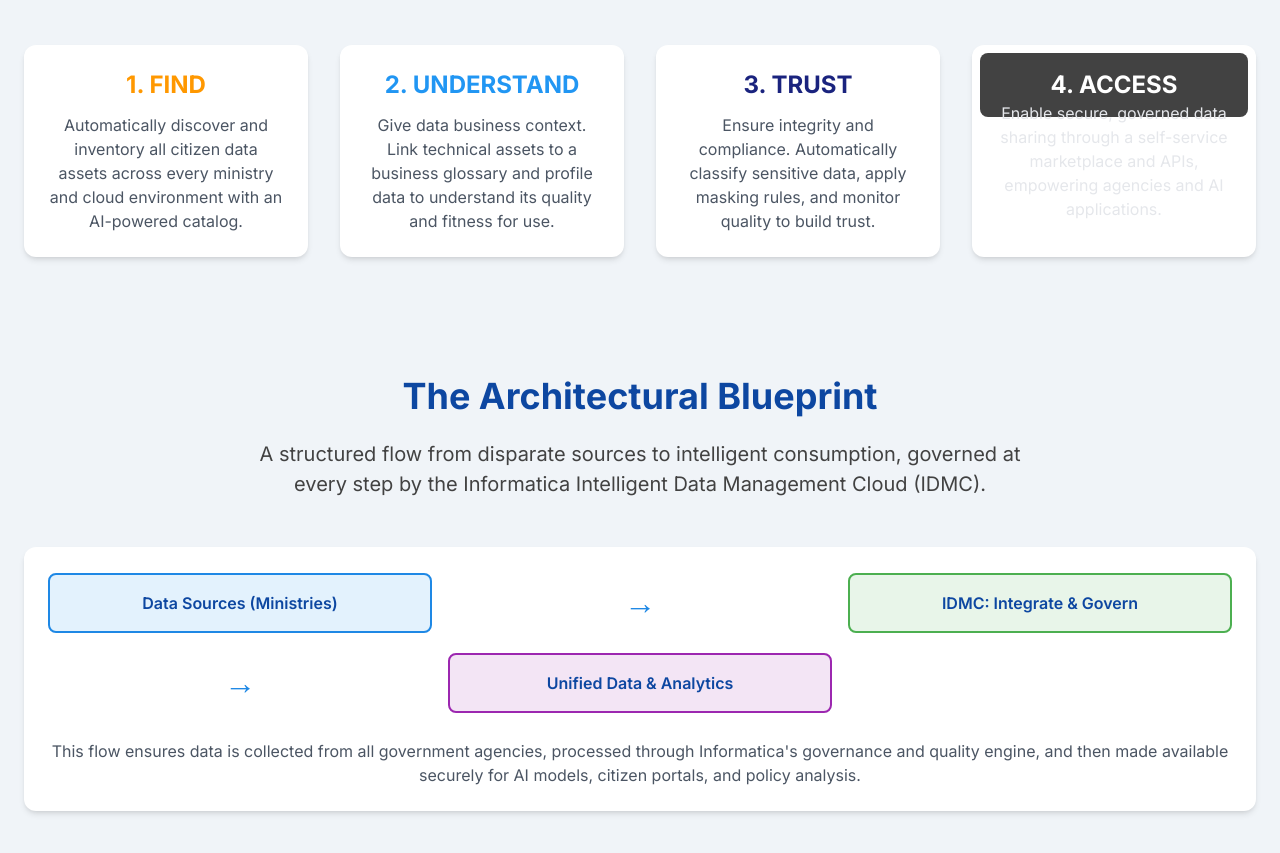
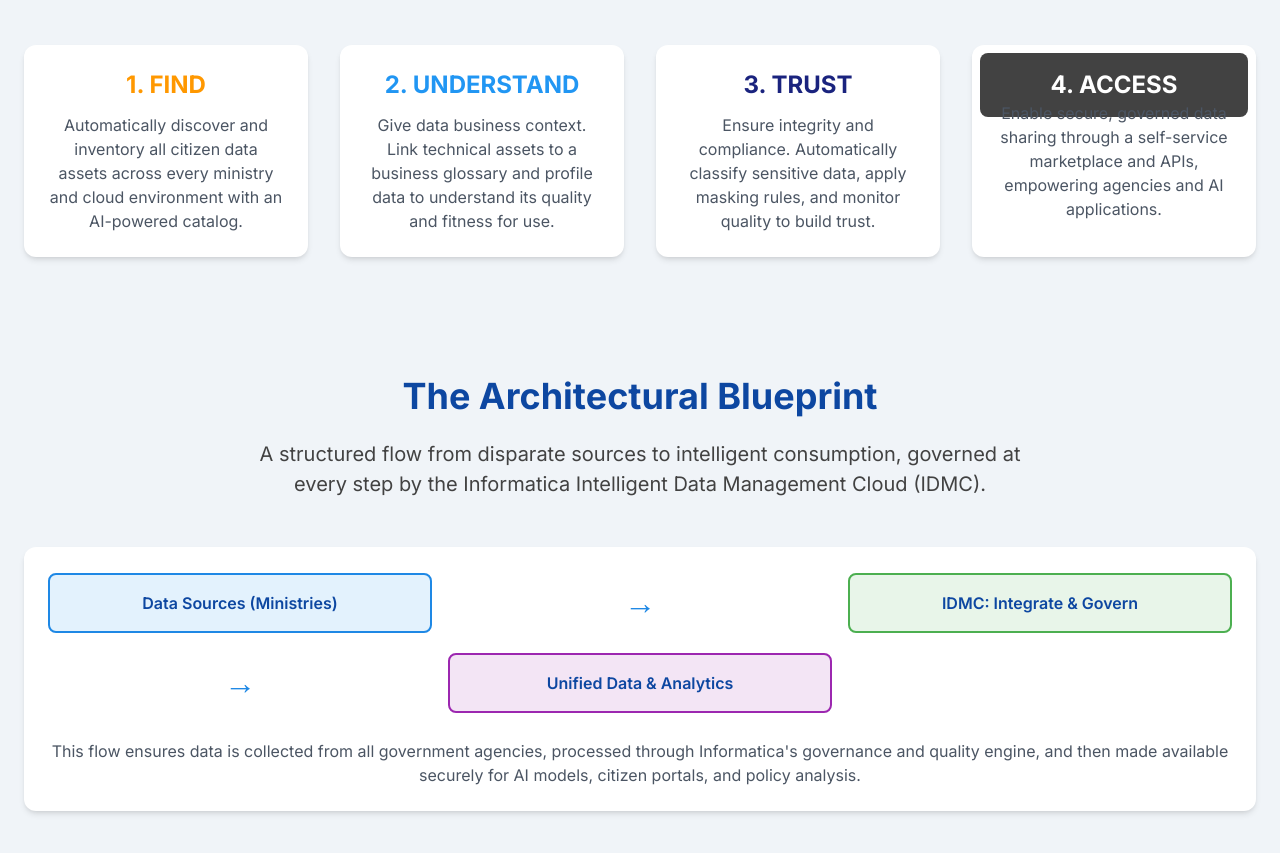
Before and after one commit to ashokr-informatica/dgp, a plain HTML site: page index.html in a window 1280 px wide. Shown: the part 1045-1898 px from the top of the page. Drawn offline with nearby package versions, Linux system fonts and the light colour scheme.

Commit message:
Update index.html

```diff
--- a/index.html
+++ b/index.html
@@ -159,7 +159,7 @@
                 </div>
                 <div class="card">
                     <h3 class="text-2xl font-bold text-[#FFFFFF] bg-[#424242] p-4 rounded-lg -m-4">4. ACCESS</h3>
-                    <p class="text-gray-200">Enable secure, governed data sharing through a self-service marketplace and APIs, empowering agencies and AI applications.</p>
+                    <p class="text-gray-600">Enable secure, governed data sharing through a self-service marketplace and APIs, empowering agencies and AI applications.</p>
                 </div>
             </div>
         </section>
```
